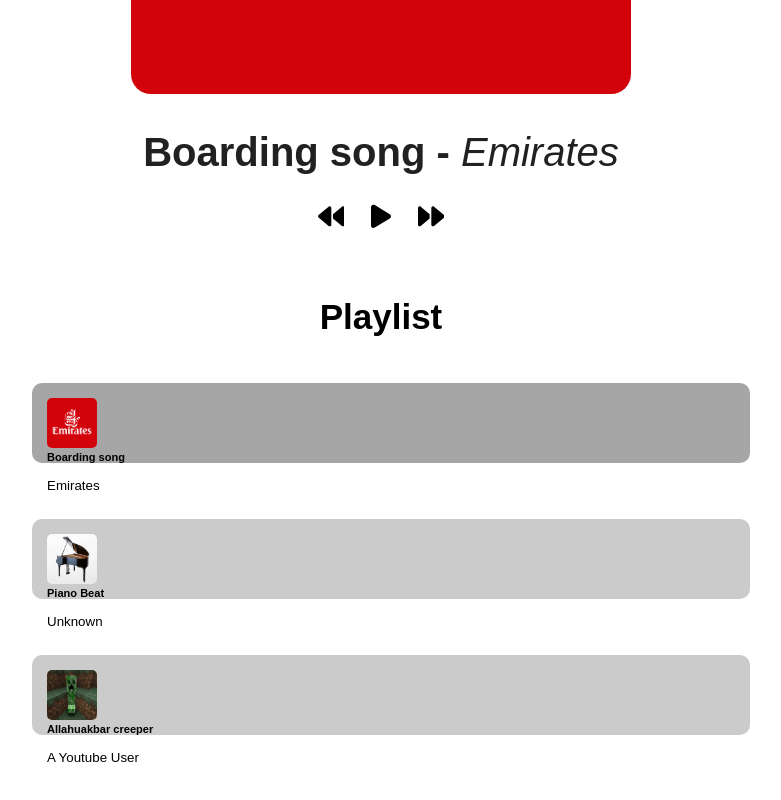
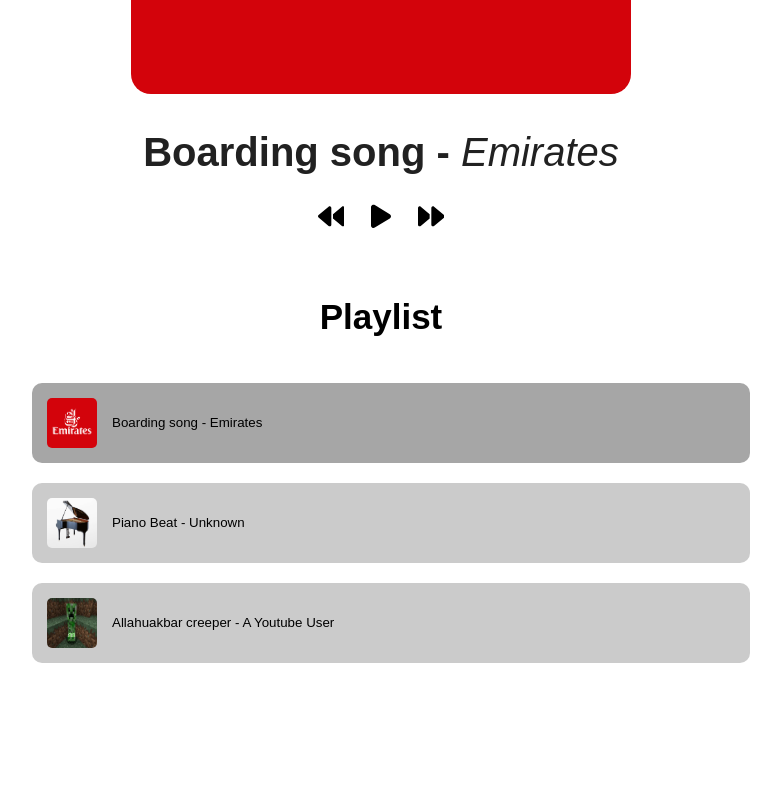
Before and after one commit to looka2/website-project, a Vue app: page / in a window 1280 px wide. Shown: the part 527-1327 px from the top of the page, without its empty margins (259-1040 px from the left). After the commit the page ends 1225 px from the top, so only its background shows below. Built offline with nearby package versions, Linux system fonts and the light colour scheme.

Commit message:
added images

```diff
--- a/src/App.vue
+++ b/src/App.vue
@@ -33,7 +33,7 @@
         <br>
         <div class="controls-play">
           <button v-for="song in songs" :key="song.src" @click="play(song)" :class="(song.src == current.src) ? 'song playing' : 'song'" class="playlist-controls" style="justify-content: center; padding: 15px;">
-            <div style="vertical-align: center; text-align: left"><img v-bind:src="song.banner" style="border-radius: 5px; width: 50px; height: 50px;"><h5 class="songs-text">{{song.title}}</h5><br />{{song.artist}}</div><br />
+            <div style="vertical-align: center; text-align: left"><img v-bind:src="song.banner" style="border-radius: 5px; width: 50px; height: 50px; vertical-align: middle;"><span style="padding: 15px;">{{song.title}} - {{song.artist}}</span></div><br />
           </button>
         </div>
       </section>
```
